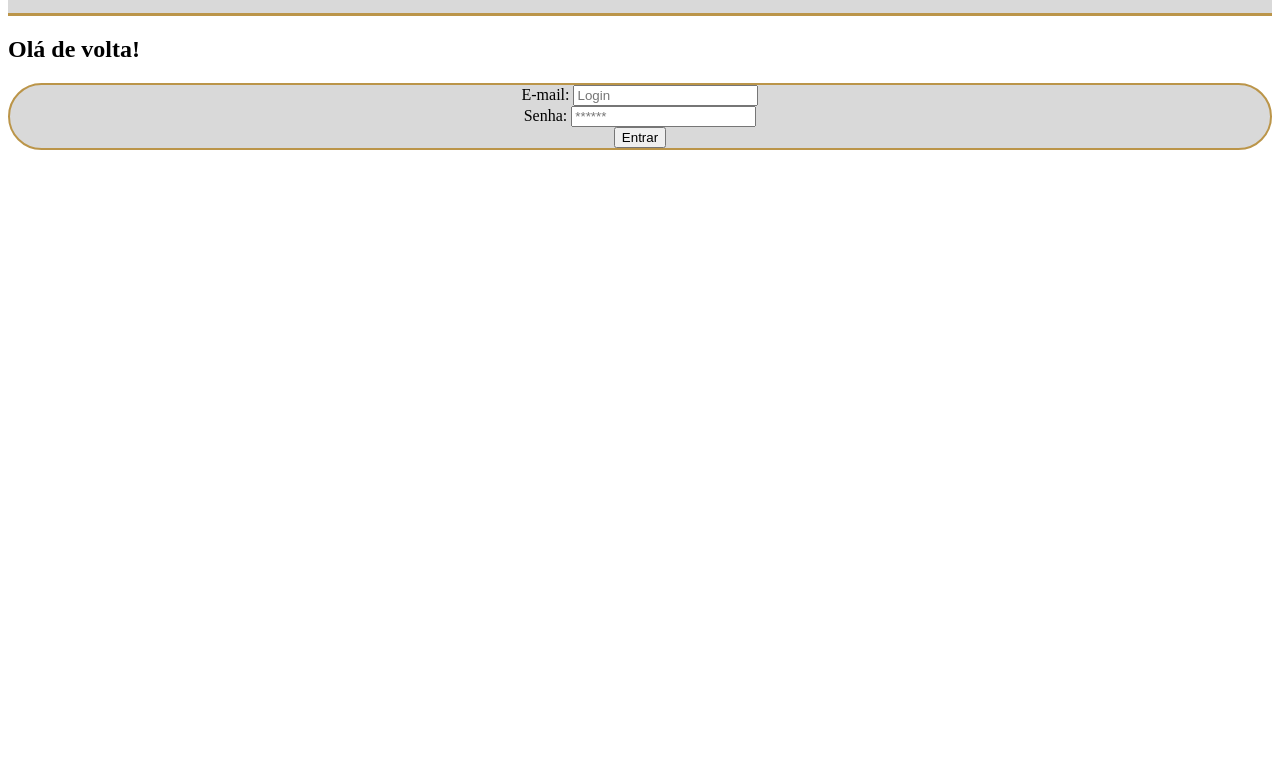
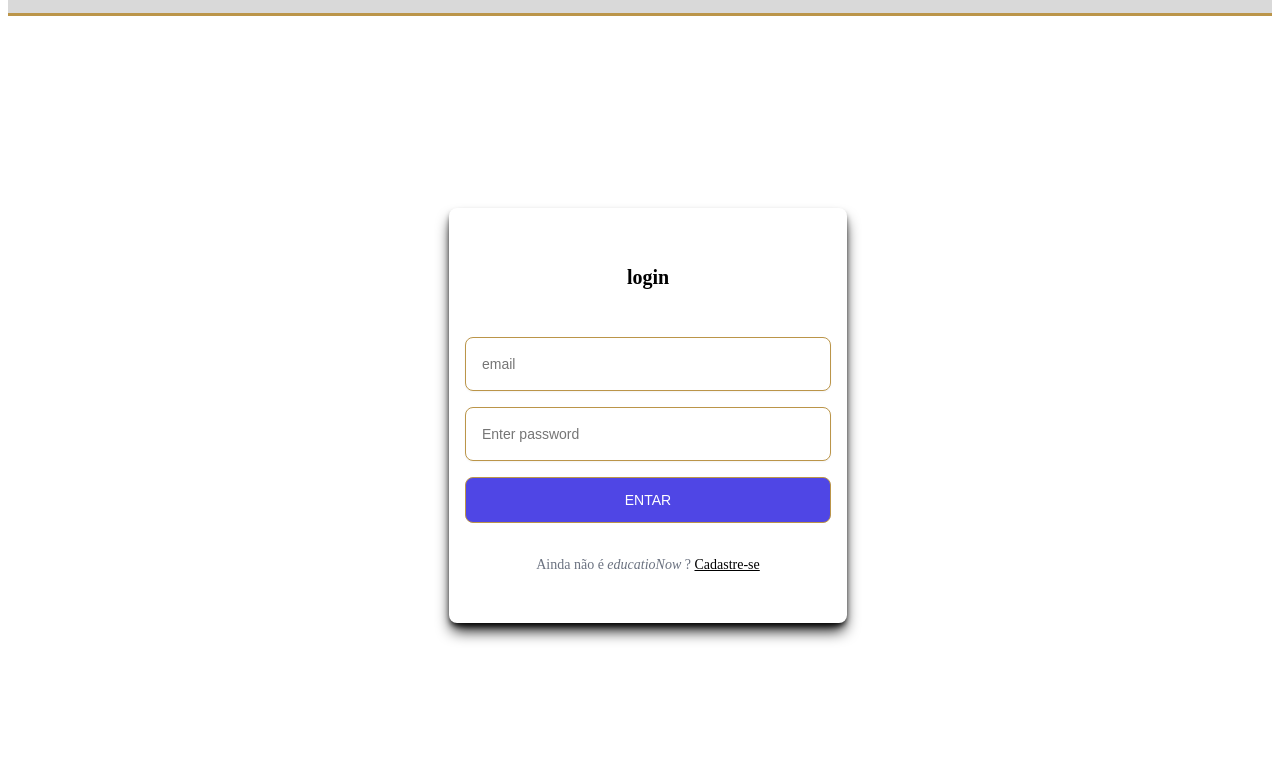
Before and after one commit to lUIZ-PAULO-FRUTUOSO/EducatioNow_main, a website: page site/login.html in a window 1280 px wide. Shown: the part 95-874 px from the top of the page. Before the commit the page ends 800 px from the top, so only its background shows below. Drawn offline with nearby package versions, Linux system fonts and the light colour scheme.

Commit message:
mudança do link para tela de login

```diff
--- a/site/login.html
+++ b/site/login.html
@@ -6,8 +6,7 @@
     <meta name="viewport" content="width=device-width, initial-scale=1.0">
     <link rel="stylesheet" href="style.css">
     <title>educatioNow.projeto</title>
-    <script src="https://cdn.jsdelivr.net/npm/chart.js"></script>
-    <script src="./js/funcoes.js"></script>
+
 </head>
 
 <body>
@@ -19,116 +18,39 @@
                 <li> <a href="./desenvolvedor.html">Desenvolvedor</a></li>
                 <li><a href="./projeto.html">Projeto</a></li>
                 <li><a href="./artigos.html">Artigos</a></li>
-                <li><a href="cadastro.html">Cadastre-se</a></li>
+
             </ul>
-          </nav>
-      </header>
+        </nav>
+    </header>
 
 
-    <div class="login">
-        <div class="alerta_erro">
-            <div class="card_erro" id="cardErro">
-                <span id="mensagem_erro"></span>
-            </div>
-        </div>
-        <div class="container">
-            <div class="card card-login">
-                <h2>Olá de volta!</h2>
-                <div class="formulario">
-                    <div class="campo">
-                        <span>E-mail:</span>
-                        <input id="email_input" type="text" placeholder="Login">
-                    </div>
-                    <div class="campo">
-                        <span>Senha:</span>
-                        <input id="senha_input" type="text" placeholder="******">
-                    </div>
-                    <button class="botao" onclick="entrar()">Entrar</button>
-                </div>
+    <div class="conteiner_login">
+     <form class="form">
+       <p class="form-title">login</p>
+        <div class="input-container">
+          <input placeholder="email" type="email">
+
+      </div>
+      <div class="input-container">
+          <input placeholder="Enter password" type="password">
 
 
+        </div>
+         <button class="submit" type="submit">
+        entar
+      </button>
 
-                <div id="div_erros_login"></div>
-            </div>
-        </div>
-    </div>
+      <p class="signup-link">
+        Ainda não é <i>educatioNow</i> ?
+        <a href="./cadastro.html">Cadastre-se</a>
+      </p>
+   </form>
+
+ </div>
+
 
 
 
 </body>
 
 </html>
-
-<script>
-
-
-    function entrar() {
-        aguardar();
-
-        var emailVar = email_input.value;
-        var senhaVar = senha_input.value;
-
-        if (emailVar == "" || senhaVar == "") {
-            cardErro.style.display = "block"
-            mensagem_erro.innerHTML = "(Mensagem de erro para todos os campos em branco)";
-            finalizarAguardar();
-            return false;
-        }
-        else {
-            setInterval(sumirMensagem, 5000)
-        }
-
-        console.log("FORM LOGIN: ", emailVar);
-        console.log("FORM SENHA: ", senhaVar);
-
-        fetch("/usuarios/autenticar", {
-            method: "POST",
-            headers: {
-                "Content-Type": "application/json"
-            },
-            body: JSON.stringify({
-                emailServer: emailVar,
-                senhaServer: senhaVar
-            })
-        }).then(function (resposta) {
-            console.log("ESTOU NO THEN DO entrar()!")
-
-            if (resposta.ok) {
-                console.log(resposta);
-
-                resposta.json().then(json => {
-                    console.log(json);
-                    console.log(JSON.stringify(json));
-
-                    sessionStorage.EMAIL_USUARIO = json.email;
-                    sessionStorage.NOME_USUARIO = json.nome;
-                    sessionStorage.ID_USUARIO = json.id;
-
-                    setTimeout(function () {
-                        window.location = "./dashboard/cards.html";
-                    }, 1000); // apenas para exibir o loading
-
-                });
-
-            } else {
-
-                console.log("Houve um erro ao tentar realizar o login!");
-
-                resposta.text().then(texto => {
-                    console.error(texto);
-                    finalizarAguardar(texto);
-                });
-            }
-
-        }).catch(function (erro) {
-            console.log(erro);
-        })
-
-        return false;
-    }
-
-    function sumirMensagem() {
-        cardErro.style.display = "none"
-    }
-
-</script>
--- a/site/style.css
+++ b/site/style.css
@@ -2,6 +2,13 @@
         display: flex;
         flex-direction: column;
         padding: 5%
+    }
+    .conteiner_login{
+        width: 100vw;
+        height: 100vh;
+        display: flex;
+        justify-content: center;
+        align-items: center;
     }
     .header{
         background-color: #D9D9D9;
@@ -56,6 +63,12 @@
     p{
         padding: 5%;
     }
+    .investimentos{
+        background-color: rgb(172, 202, 228);
+        display: flex;
+        flex-direction: column;
+        align-items: center;
+    }
     .formulario{
         align-items: center;
         display: flex;
@@ -84,3 +97,87 @@ align-items: center;
 justify-content: space-between;
 
     }
+
+/* form login
+*/
+.form {
+    background-color: #fff;
+    display: block;
+    padding: 1rem;
+    max-width: 400px;
+    border-radius: 0.5rem;
+    box-shadow: 0 10px 15px -3px rgba(0, 0, 0, 09), 0 4px 6px -2px rgba(0, 0, 0, 05);
+  }
+
+  .form-title {
+    font-size: 1.25rem;
+    line-height: 1.75rem;
+    font-weight: 600;
+    text-align: center;
+    color: #000;
+  }
+
+  .input-container {
+    position: relative;
+  }
+
+  .input-container input, .form button {
+    outline: none;
+    border: 1px solid #BB9549;
+    margin: 8px 0;
+  }
+
+  .input-container input {
+    background-color: #fff;
+    padding: 1rem;
+    padding-right: 3rem;
+    font-size: 0.875rem;
+    line-height: 1.25rem;
+    width: 300px;
+    border-radius: 0.5rem;
+    box-shadow: 0 1px 2px 0 rgba(0, 0, 0, 0.05);
+  }
+
+  .input-container span {
+    display: grid;
+    position: absolute;
+    top: 0;
+    bottom: 0;
+    right: 0;
+    padding-left: 1rem;
+    padding-right: 1rem;
+    place-content: center;
+  }
+
+  .input-container span svg {
+    color: #9CA3AF;
+    width: 1rem;
+    height: 1rem;
+  }
+
+  .submit {
+    display: block;
+    padding-top: 0.75rem;
+    padding-bottom: 0.75rem;
+    padding-left: 1.25rem;
+    padding-right: 1.25rem;
+    background-color: #4F46E5;
+    color: #ffffff;
+    font-size: 0.875rem;
+    line-height: 1.25rem;
+    font-weight: 500;
+    width: 100%;
+    border-radius: 0.5rem;
+    text-transform: uppercase;
+  }
+
+  .signup-link {
+    color: #6B7280;
+    font-size: 0.875rem;
+    line-height: 1.25rem;
+    text-align: center;
+  }
+
+  .signup-link a {
+    text-decoration: underline;
+  }
```
Also changed, not shown: site/artigos.html (+1 -1 lines), site/cadastro.html (+20 -22 lines), site/desenvolvedor.html (+1 -1 lines), site/funcoes.js (+13 -13 lines), site/index.html (+3 -3 lines), site/projeto.html (+1 -1 lines).
